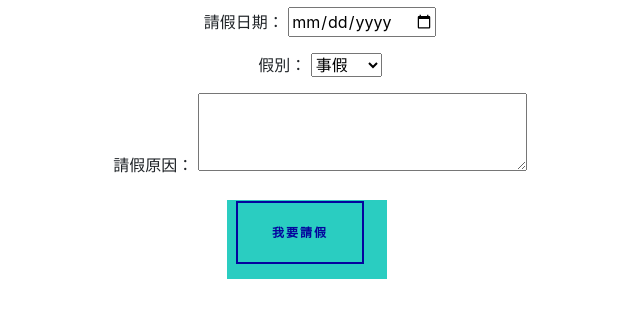
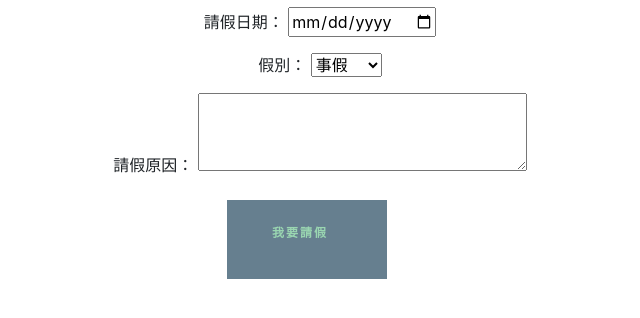
Before and after one commit to HaXAlvin/StudentClubManagerSystem, a Flask app: template templates/dayOff.html in a window 1280 px wide. Shown: the part 250-568 px from the top of the page, without its empty margins (320-960 px from the left). Run offline with Flask 2, Linux system fonts and the light colour scheme; the template is opened without the code that fills it, so the values that code supplies are empty; parts of the project's set-up code (start-up, migrations or seed data) failed here and were passed over; some libraries are stand-ins or nearby versions.

Commit message:
目前先醬

```diff
--- a/static/css/button-style.css
+++ b/static/css/button-style.css
@@ -54,7 +54,7 @@ b span {
   top: 7px;
   width: 100%;
   height: 100%;
-  background-color: #2acdc1;
+  background-color: #667f8f;
   display: block;
   -webkit-transition: all 0.15s ease-out;
   -moz-transition: all 0.15s ease-out;
@@ -69,7 +69,7 @@ b span {
   width: 100%;
   height: 100%;
   padding: 24px 34px 22px 34px;
-  border: 2px solid #04049d;
+  border: 2px solid #667f8f;
 }
 
 .button-dark .top {
@@ -79,7 +79,7 @@ b span {
 .button .top .label {
   font-family: sans-serif;
   font-weight: 600;
-  color: #04049d;
+  color: #9ad6b1;
   font-size: 12px;
   line-height: 110%;
   letter-spacing: 2px;
@@ -102,12 +102,12 @@ b span {
 }
 
 .button:hover .top .label {
-  color: #2acdc1;
+  color: #667f8f;
 }
 
 .button-border {
   position: absolute;
-  background-color: #2acdc1;
+  background-color: #9ad6b1;
   -webkit-transition: all 0.25s ease-out;
   -moz-transition: all 0.25s ease-out;
   -o-transition: all 0.25s ease-out;
```
Also changed, not shown: templates/enterIntroduce.html (+10 -0 lines).
